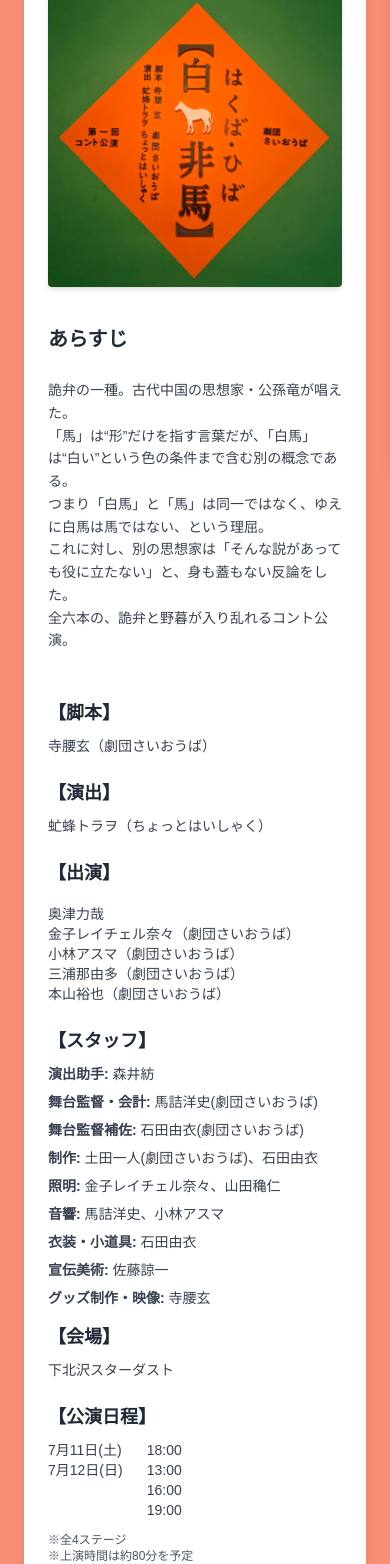
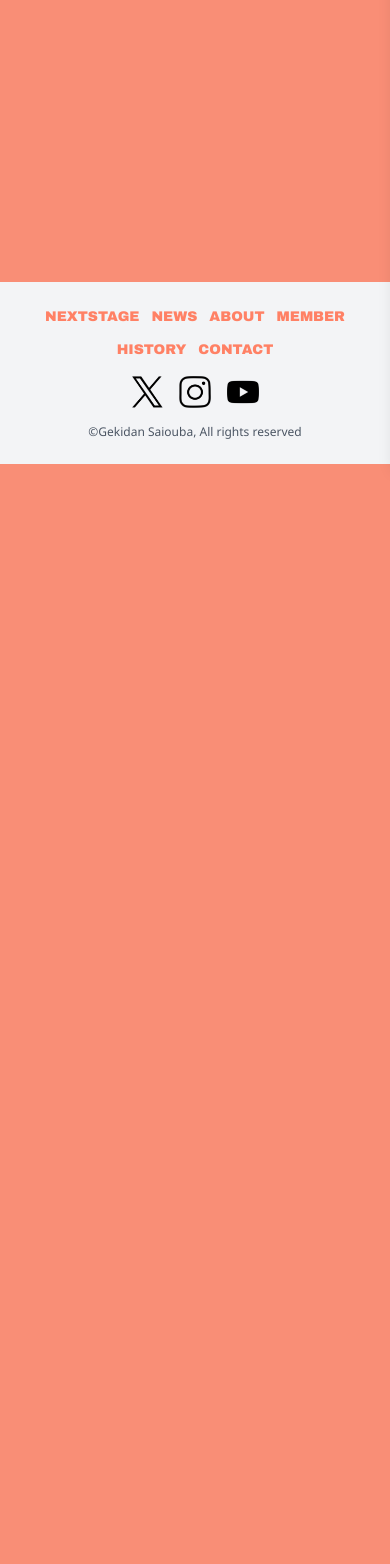
Before and after one commit to onizawashotaro4061/saioba_pc, a Next.js app: page /nextstage in a window 390 px wide. Shown: the part 380-1944 px from the top of the page. After the commit the page ends 844 px from the top, so only its background shows below. Built offline with nearby package versions, Linux system fonts and the light colour scheme.

Commit message:
AfterKonto1

```diff
--- a/src/app/about/page.tsx
+++ b/src/app/about/page.tsx
@@ -12,7 +12,7 @@ export default function About() {
       <div className="h-4 sm:h-6"></div>
       <div className="flex justify-center mb-6 sm:mb-8">
         <Image
-          src="/img/about_20260531.jpg"
+          src="/img/about_260716.jpg"
           alt="劇団さいおうば"
           width={800}
           height={600}
--- a/src/app/nextstage/page.tsx
+++ b/src/app/nextstage/page.tsx
@@ -1,20 +1,9 @@
-
-import Image from "next/image";
-import Link from "next/link";
-import { stagesData } from "@/data/stagesData";
-import TicketLink from "@/components/TicketLink";
-
 export const metadata = {
   title: "NextStage | 劇団さいおうば公式サイト",
   description: "劇団さいおうばの次回公演情報",
 };
 
 export default function NextStage() {
-  // 最新の公演情報を取得（IDが最大のもの）
-    const latestStage = stagesData.reduce((prev, current) =>
-    (prev.id > current.id) ? prev : current
-  );
-
   return (
     <div>
       {/* ヘッダー */}
@@ -27,135 +16,10 @@ export default function NextStage() {
       {/* コンテンツエリア */}
       <div className="container mx-auto px-4 sm:px-6 pb-6 sm:pb-8">
         <div className="max-w-4xl mx-auto">
-          <div className="bg-white p-6 sm:p-8 rounded-lg mb-6 sm:mb-8 shadow-lg">
-            <h1 className="text-2xl sm:text-3xl md:text-4xl font-bold text-center mb-4 sm:mb-6 text-gray-800 font-subheading-ja whitespace-pre-line">
-              {latestStage.title}
+          <div className="p-6 sm:p-8 mb-6 sm:mb-8">
+            <h1 className="text-2xl sm:text-3xl md:text-4xl font-bold text-center mb-4 sm:mb-6 text-white font-subheading-ja">
+              COMING SOON...
             </h1>
-
-            {/* サムネイル画像をタイトルの下に配置 */}
-            {latestStage.thumbnailImages && latestStage.thumbnailImages.length > 0 && (
-              <>
-                <div className="h-4 sm:h-6"></div>
-                <div className="flex justify-center mb-6 sm:mb-8">
-                  <div className="max-w-2xl w-full">
-                    {latestStage.thumbnailImages.map((img, index) => (
-                      <Image
-                        key={index}
-                        src={img}
-                        alt={`Thumbnail ${index + 1}`}
-                        width={800}
-                        height={450}
-                        className="w-full h-auto rounded shadow-md"
-                      />
-                    ))}
-                  </div>
-                </div>
-              </>
-            )}
-
-            <p className="text-lg sm:text-xl font-bold mb-4 text-left text-gray-700 font-body-ja">{latestStage.subtitle}</p>
-            <div className="h-4 sm:h-6"></div>
-
-            <div className="text-xl sm:text-2xl font-bold mb-4 text-gray-800 font-subheading-ja">あらすじ</div>
-            <div className="h-2 sm:h-3"></div>
-            <p className="text-sm sm:text-base md:text-lg mb-6 whitespace-pre-line leading-relaxed text-gray-700 font-body-ja">
-              {latestStage.synopsis}
-            </p>
-
-            <div className="h-6 sm:h-8 md:h-10"></div>
-            {latestStage.playwright ? (
-              <>
-                <div className="text-lg sm:text-xl font-bold mb-2 text-gray-800 font-subheading-ja">【脚本】</div>
-                <div className="text-sm sm:text-base md:text-lg mb-4 text-gray-700 font-body-ja">{latestStage.playwright}</div>
-                <div className="h-2 sm:h-3"></div>
-                <div className="text-lg sm:text-xl font-bold mb-2 text-gray-800 font-subheading-ja">【演出】</div>
-                <div className="text-sm sm:text-base md:text-lg mb-4 text-gray-700 font-body-ja">{latestStage.director}</div>
-              </>
-            ) : (
-              <>
-                <div className="text-lg sm:text-xl font-bold mb-2 text-gray-800 font-subheading-ja">【作・演出】</div>
-                <div className="text-sm sm:text-base md:text-lg mb-4 text-gray-700 font-body-ja">{latestStage.director}</div>
-              </>
-            )}
-
-            <div className="h-2 sm:h-3"></div>
-            <div className="text-lg sm:text-xl font-bold mb-2 text-gray-800 font-subheading-ja">【出演】</div>
-            <div className="h-2 sm:h-3"></div>
-            <div className="text-sm sm:text-base md:text-lg mb-4 text-gray-700 font-body-ja">
-              {latestStage.cast.map((actor, index) => (
-                <div key={index}>{actor}</div>
-              ))}
-            </div>
-
-            <div className="h-2 sm:h-3"></div>
-            <div className="text-lg sm:text-xl font-bold mb-2 text-gray-800 font-subheading-ja">【スタッフ】</div>
-            {latestStage.staff.map((staff, index) => (
-              <div key={index} className="mb-2 text-sm sm:text-base md:text-lg text-gray-700 font-body-ja">
-                <span className="font-bold">{staff.role}: </span>
-                <span>{staff.names}</span>
-              </div>
-            ))}
-
-            <div className="h-2 sm:h-3"></div>
-            <div className="text-lg sm:text-xl font-bold mb-2 text-gray-800 font-subheading-ja">【会場】</div>
-            <div className="text-sm sm:text-base md:text-lg mb-4 text-gray-700 font-body-ja">{latestStage.venue}</div>
-
-            <div className="h-2 sm:h-3"></div>
-            <div className="text-lg sm:text-xl font-bold mb-2 text-gray-800 font-subheading-ja">【公演日程】</div>
-            <div className="text-sm sm:text-base md:text-lg mb-3 text-gray-700 font-body-ja">
-              {/* スマホ: 3段表示 */}
-              <div className="grid grid-cols-2 gap-x-6 text-left w-fit sm:hidden">
-                <span>7月11日(土)</span>
-                <span>18:00</span>
-                <span>7月12日(日)</span>
-                <span>13:00</span>
-                <span></span>
-                <span>16:00</span>
-                <span></span>
-                <span>19:00</span>
-              </div>
-              {/* PC: 1行表示 */}
-              <div className="hidden sm:grid grid-cols-2 gap-x-6 text-left w-fit">
-                <span>7月11日(土)</span>
-                <span>18:00</span>
-                <span>7月12日(日)</span>
-                <span>13:00/16:00/19:00</span>
-              </div>
-              <div className="h-3"></div>
-              <p className="text-xs sm:text-sm text-gray-600">※全4ステージ</p>
-              <p className="text-xs sm:text-sm text-gray-600">※上演時間は約80分を予定</p>
-              <p className="text-xs sm:text-sm text-gray-600">※開場は各回開演30分前</p>
-            </div>
-
-            <div className="h-2 sm:h-3"></div>
-            <div className="text-lg sm:text-xl font-bold mb-2 text-gray-800 font-subheading-ja">【料金】</div>
-            <div className="text-sm sm:text-base md:text-lg mb-4 text-gray-700 font-body-ja">
-              <p>一律2000円</p>
-            </div>
-            {/* フライヤー画像を料金の下に配置 */}
-            {latestStage.flyerImages && latestStage.flyerImages.length > 0 && (
-              <>
-                <div className="h-4 sm:h-6"></div>
-                <div className="grid grid-cols-1 md:grid-cols-2 gap-4 sm:gap-6">
-                  {latestStage.flyerImages.map((img, index) => (
-                    <Image
-                      key={index}
-                      src={img}
-                      alt={`Flyer ${index + 1}`}
-                      width={600}
-                      height={800}
-                      className="w-full h-auto rounded shadow-md"
-                    />
-                  ))}
-                </div>
-              </>
-            )}
-
-            {/* 予約リンク */}
-            <div className="h-4 sm:h-6"></div>
-            <div className="text-center">
-              <TicketLink />
-</div>
           </div>
         </div>
       </div>
--- a/src/app/page.tsx
+++ b/src/app/page.tsx
@@ -15,58 +15,8 @@ export default function Home() {
       </div>
       <div className="h-2 sm:h-4 md:h-6 lg:h-8"></div>
 
-      {/* NextStage Section */}
+      {/* NextStage Section - Coming Soon */}
       <div className="history_link">
-        <div className="bg-white py-6 sm:py-8 px-4 sm:px-6 rounded-lg mx-2 sm:mx-4 md:mx-auto max-w-4xl">
-          <div className="text-center">
-            <p className="text-2xl sm:text-3xl md:text-4xl font-bold mb-3 sm:mb-4 text-gray-800 font-heading-en">NEXTSTAGE</p>
-            <div className="h-4 sm:h-6"></div>
-            <div className="max-w-2xl mx-auto">
-              <Image
-                src="/img/thum_konto_1.webp"
-                alt="劇団さいおうば第一回コント公演『白馬非馬』"
-                width={800}
-                height={450}
-                className="w-full h-auto rounded-lg shadow-md mb-4 sm:mb-6"
-              />
-            </div>
-            <h2 className="text-xl sm:text-2xl md:text-3xl font-bold text-gray-800 mb-3 sm:mb-4 font-body-ja">
-              劇団さいおうば第一回コント公演<br />『白馬非馬』
-            </h2>
-            <div className="text-base sm:text-lg text-gray-700 font-body-ja">
-              <p className="font-semibold text-center mb-3">＠下北沢スターダスト</p>
-              {/* スマホ: 3段表示 */}
-              <div className="grid grid-cols-2 gap-x-6 text-left w-fit mx-auto sm:hidden">
-                <span>7月11日(土)</span>
-                <span>18:00</span>
-                <span>7月12日(日)</span>
-                <span>13:00</span>
-                <span></span>
-                <span>16:00</span>
-                <span></span>
-                <span>19:00</span>
-              </div>
-              {/* PC: 1行表示 */}
-              <div className="hidden sm:grid grid-cols-2 gap-x-6 text-left w-fit mx-auto">
-                <span>7月11日(土)</span>
-                <span>18:00</span>
-                <span>7月12日(日)</span>
-                <span>13:00/16:00/19:00</span>
-              </div>
-            </div>
-            <div className="h-4 sm:h-6"></div>
-            <Link
-              href="/nextstage"
-              className="block text-center bg-sky-500 text-white py-2 sm:py-3 px-4 sm:px-6 rounded-md hover:bg-opacity-80 transition no-underline text-sm sm:text-base md:text-lg max-w-xs mx-auto font-body-ja"
-            >
-              詳しくはこちら
-            </Link>
-          </div>
-        </div>
-      </div>
-
-      {/* coming soon */}
-      {/* <div className="history_link">
         <div className="bg-white py-6 sm:py-8 px-4 sm:px-6 rounded-lg mx-2 sm:mx-4 md:mx-auto max-w-4xl">
           <div className="text-center">
             <p className="text-2xl sm:text-3xl md:text-4xl font-bold mb-3 sm:mb-4 text-gray-800 font-heading-en">NEXTSTAGE</p>
@@ -79,7 +29,7 @@ export default function Home() {
 
           </div>
         </div>
-      </div> */}
+      </div>
 
       <div className="h-4 sm:h-6 md:h-8"></div>
 
--- a/src/data/stagesData.ts
+++ b/src/data/stagesData.ts
@@ -368,8 +368,8 @@ export const stagesData: StageData[] = [
     subtitle: "",
     titleImage: "/img/title_konto_1.png",
     youtubeUrl: "",
-    synopsis: "詭弁の一種。古代中国の思想家・公孫竜が唱えた。\n「馬」は“形”だけを指す言葉だが、「白馬」は“白い”という色の条件まで含む別の概念である。\nつまり「白馬」と「馬」は同一ではなく、ゆえに白馬は馬ではない、という理屈。\nこれに対し、別の思想家は「そんな説があっても役に立たない」と、身も蓋もない反論をした。\n全六本の、詭弁と野暮が入り乱れるコント公演。",
-    introduction: "",
+    synopsis: "詭弁の一種。古代中国の思想家・公孫竜が唱えた。\n「馬」は\"形\"だけを指す言葉だが、「白馬」は\"白い\"という色の条件まで含む別の概念である。\nつまり「白馬」と「馬」は同一ではなく、ゆえに白馬は馬ではない、という理屈。\nこれに対し、別の思想家は「そんな説があっても役に立たない」と、身も蓋もない反論をした。\n全六本の、詭弁と野暮が入り乱れるコント公演。",
+    introduction: "劇団さいおうば初となるコント公演。新劇団員たちのお披露目に加え、これまで寺腰が一貫して務めてきた演出を今回は虻蜂トラヲさんに託すという、初めてづくしの公演であった。なお、作中、一瞬だけ三浦那由多がヌンチャクを使用する場面があるのだが、以前よりヌンチャクに憧れがあった三浦は自腹でそれを購入。「秋葉原の武器屋で手に入れたんだ」と豪語しながら得物を振り回す彼のヌンチャク捌きは、堂に入っていた。また、作中の幕間映像は寺腰が担当。独裁者モロンでやりたいと思っていた「せっかち探偵　ニューヨークへ行く」を実現できたのは嬉しいものがあった。",
     playwright: "寺腰玄（劇団さいおうば）",
     director: "虻蜂トラヲ（ちょっとはいしゃく）",
     cast: [
```
Also changed, not shown: src/app/history/page.tsx (+7 -0 lines), 2 other files (tests, documents, lock files or other folders).
